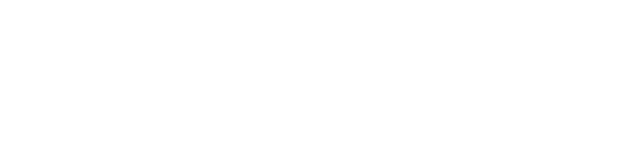
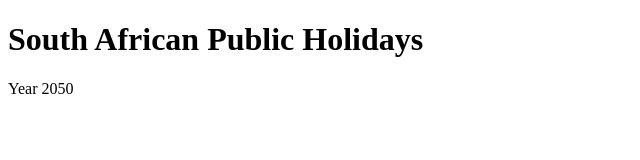
Before and after one commit to MinkyVuyi/VUYDIA913_bcl2302_groupChanique_VuyiswaDiale_IWA1, a plain HTML site: page IWA4/index.html in a window 1280 px wide. Shown: the whole page, without its empty margins (0-640 px from the left). Drawn offline with Linux system fonts and the light colour scheme.

Commit message:
holidays

```diff
--- a/IWA4/index.html
+++ b/IWA4/index.html
@@ -8,6 +8,7 @@
     <script src="scripts.js" defer></script>
 </head>
 <body>
-
+    <h1>South African Public Holidays</h1>
+    <p>Year 2050</p>
 </body>
 </html>
```
